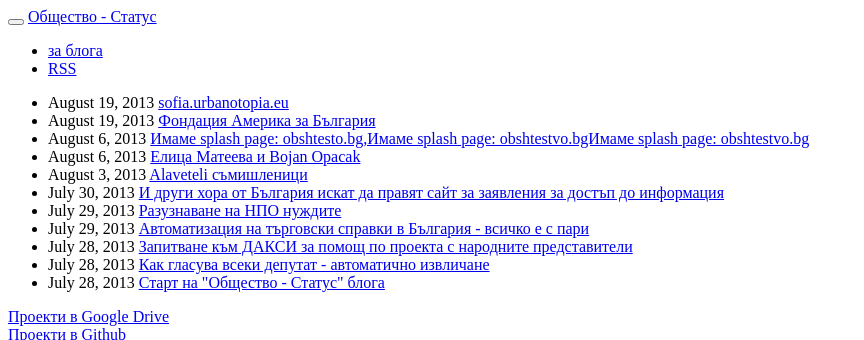
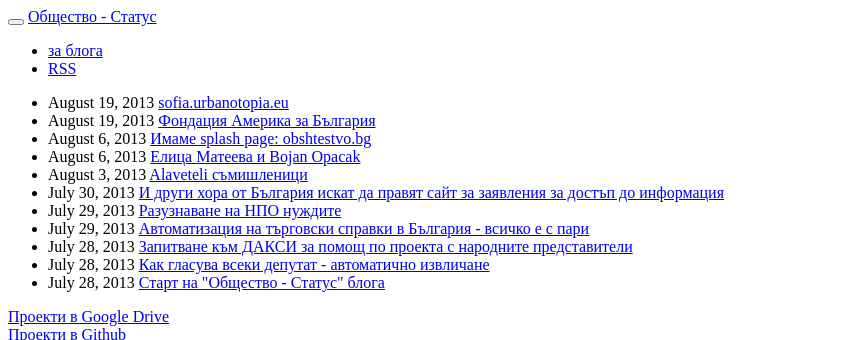
Before and after one commit to obshtestvo/obshtestvo.github.io, a Jekyll site: the page built from index.html, in a window 1280 px wide, cut to the strip 0-340 px from the top of the page. Shown: the whole strip, without its empty margins (0-864 px from the left). Built offline with Jekyll 4.4.1, drawn with Linux system fonts in a browser that asks for light colours; nearby versions of some CDN libraries; Markdown is read by kramdown in place of the engine named in the settings.

Commit message:
Update 2013-08-06-obshtesto.bg.md

```diff
--- a/_posts/2013-08-06-obshtesto.bg.md
+++ b/_posts/2013-08-06-obshtesto.bg.md
@@ -1,9 +1,7 @@
 ---
 published: true
 layout: post
-title:
-  - "Имаме splash page: obshtesto.bg,Имаме splash page: obshtestvo.bg"
-  - "Имаме splash page: obshtestvo.bg"
+title:  "Имаме splash page: obshtestvo.bg"
 category: upgrades
 ---
 
```
